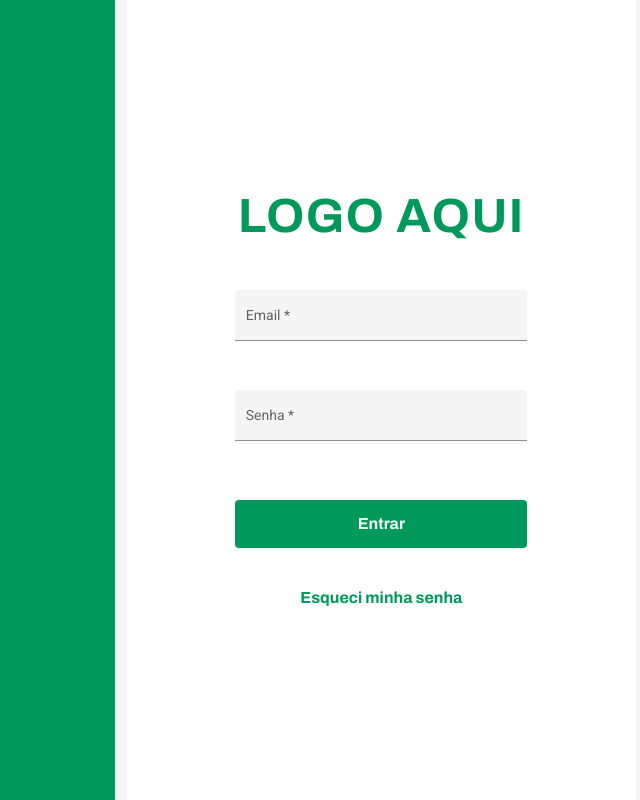
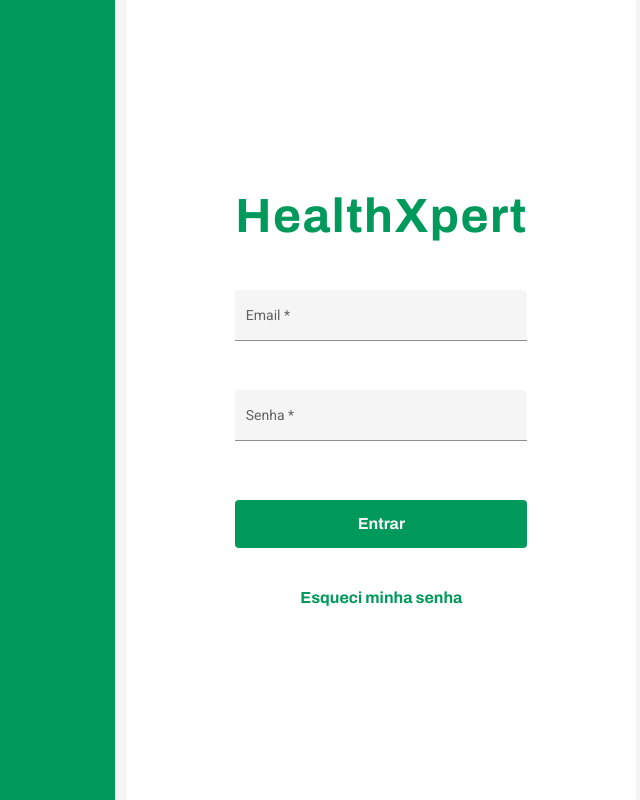
Before and after one commit to VSOratz/Deal.Health.Front, an Angular app: page / in a window 1280 px wide. Shown: the whole page, without its empty margins (632-1272 px from the left). Built offline with nearby package versions, Linux system fonts and the light colour scheme.

Commit message:
feature: change "LOGO" to "HealthXpert"

```diff
--- a/src/app/shared/layout/toolbar/toolbar.component.html
+++ b/src/app/shared/layout/toolbar/toolbar.component.html
@@ -7,7 +7,7 @@
     >
         <mat-icon class="icon-menu-style">menu</mat-icon>
     </button>
-    <span class="logo-text">LOGO</span>
+    <span class="logo-text">HealthXpert</span>
     <span class="example-spacer"></span>
     <span class="text-user">Olá, Aurélio!</span>
     <button
@@ -20,13 +20,13 @@
 </mat-toolbar>
 
 <ng-template #content let-offcanvas class="style-sidebar">
-	<div class="offcanvas-header div-title-sidebar">
-		<h4 class="offcanvas-title title-sidebar" id="offcanvas-basic-title">
-            LOGO AQUI
+    <div class="offcanvas-header div-title-sidebar">
+        <h4 class="offcanvas-title title-sidebar" id="offcanvas-basic-title">
+            HealthXpert
         </h4>
-	</div>
+    </div>
     <!-- <button type="button" class="btn-close" aria-label="Close" (click)="offcanvas.dismiss('Cross click')"></button> -->
-	<div class="offcanvas-body body-sidebar">
+    <div class="offcanvas-body body-sidebar">
 
         <div [ngClass]="menuPacienteAtivo ? 'option-menu-active' : 'option-menu'" (click)="direcionarTelaPacientes()" (click)="offcanvas.dismiss('Cross click')">
             <div style="display: flex;">
@@ -64,5 +64,5 @@
             </div>
         </div>
 
-	</div>
+    </div>
 </ng-template>
--- a/src/app/views/authentication/signin/signin.component.html
+++ b/src/app/views/authentication/signin/signin.component.html
@@ -5,7 +5,7 @@
         <div class="container-login">
             <div style="width: 65%; margin: auto;">
                 <div class="logo">
-                    LOGO AQUI
+                    HealthXpert
                 </div>
                 <mat-form-field class="form-field" appearance="fill">
                     <mat-label>Email</mat-label>
```
